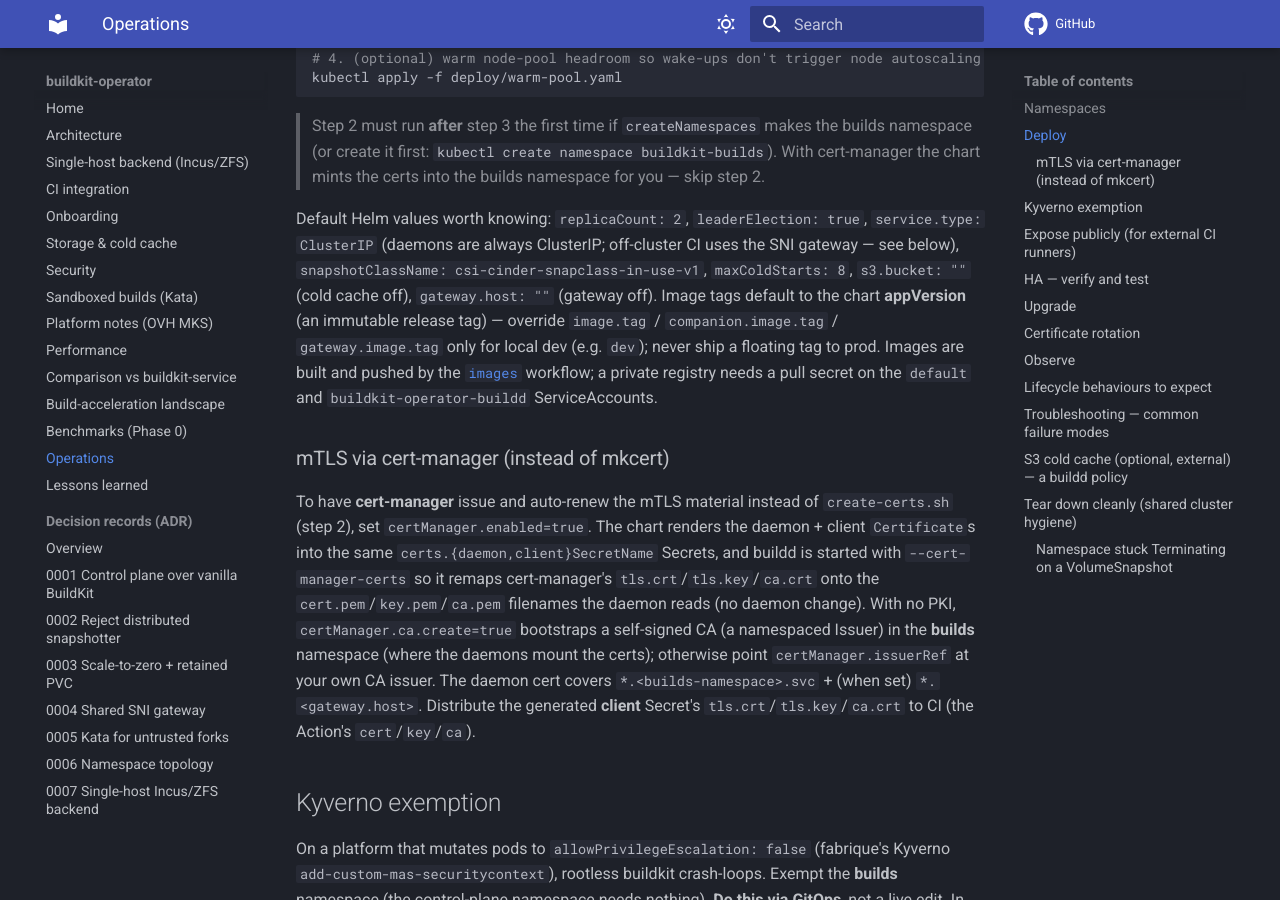
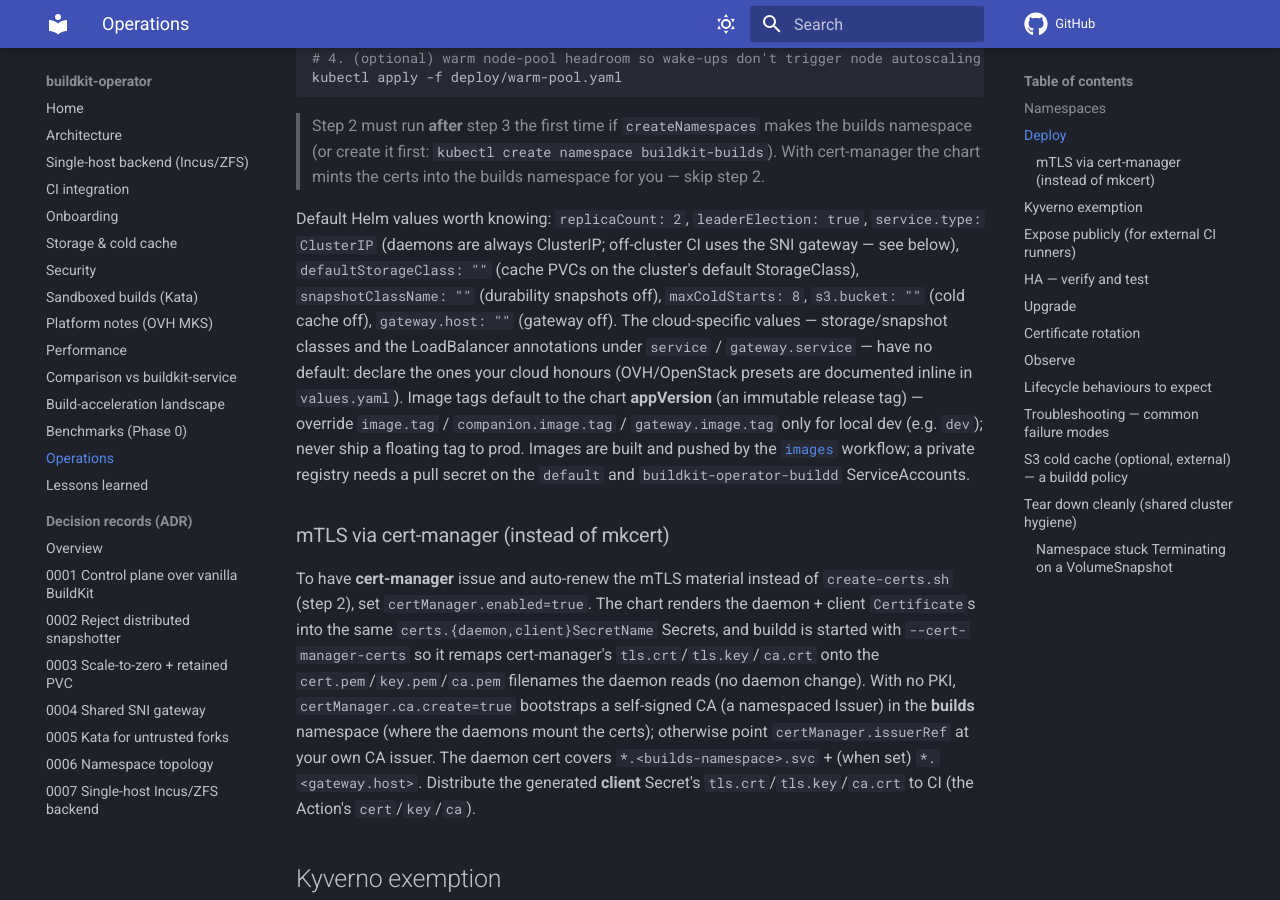
Before and after one commit to SocialGouv/buildkit-operator, an MkDocs documentation site: the page built from docs/operations.md, in a window 1280 px wide and 900 px high, scrolled down 1036 px. Built offline with MkDocs 1.6.1 and Material for MkDocs 9.7.7, drawn with Linux system fonts in a browser that asks for light colours; comment, search, counter and statistics services are not loaded.

Commit message:
docs: storage/snapshot classes carry no cloud default anymore
The install prerequisites, the chart-defaults list and the BuildProject example
still announced the gen2 StorageClass, the in-use snapclass and mandatory
VolumeSnapshot CRDs. Both are now empty by default: cache PVCs fall back to the
cluster's default class, and snapshots (with their CRDs) are opt-in.

Co-Authored-By: Claude Opus 5 (1M context) <noreply@anthropic.com>

```diff
--- a/docs/operations.md
+++ b/docs/operations.md
@@ -42,8 +42,11 @@ kubectl apply -f deploy/warm-pool.yaml
 
 Default Helm values worth knowing: `replicaCount: 2`, `leaderElection: true`, `service.type:
 ClusterIP` (daemons are always ClusterIP; off-cluster CI uses the SNI gateway — see below),
-`snapshotClassName: csi-cinder-snapclass-in-use-v1`, `maxColdStarts: 8`, `s3.bucket: ""` (cold cache
-off), `gateway.host: ""` (gateway off). Image tags default to the chart **appVersion** (an immutable release
+`defaultStorageClass: ""` (cache PVCs on the cluster's default StorageClass), `snapshotClassName: ""`
+(durability snapshots off), `maxColdStarts: 8`, `s3.bucket: ""` (cold cache off), `gateway.host: ""`
+(gateway off). The cloud-specific values — storage/snapshot classes and the LoadBalancer annotations
+under `service` / `gateway.service` — have no default: declare the ones your cloud honours (OVH/OpenStack
+presets are documented inline in `values.yaml`). Image tags default to the chart **appVersion** (an immutable release
 tag) — override `image.tag` / `companion.image.tag` / `gateway.image.tag` only for local dev (e.g.
 `dev`); never ship a floating tag to prod. Images are built and pushed by the
 [`images`](../.github/workflows/images.yml) workflow; a private registry needs a pull secret on the
```
Also changed, not shown: README.md (+4 -3 lines), deploy/README.md (+19 -13 lines).
